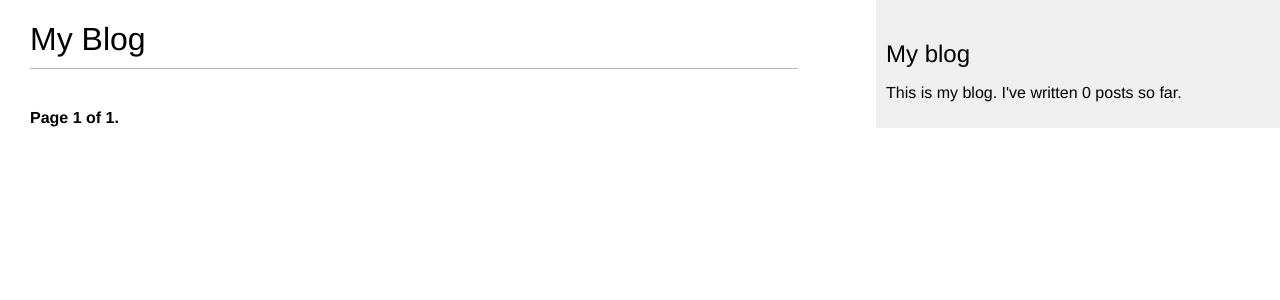
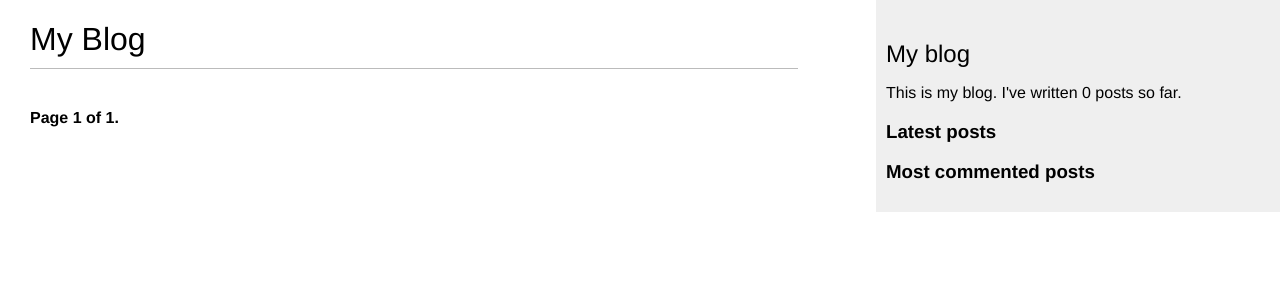
Before and after one commit to piyushpatel2005/Python, a Django app: page /blog/ in a window 1280 px wide. Shown: the top 300 px of the page. Run offline with Django 3.2, Linux system fonts and the light colour scheme; data that the repository does not hold is empty; parts of the project's set-up code (start-up, migrations or seed data) failed here and were passed over.

Commit message:
added inclusive template tag

```diff
--- a/web-programming-harvard/django/personal_site/blog/templates/blog/base.html
+++ b/web-programming-harvard/django/personal_site/blog/templates/blog/base.html
@@ -16,6 +16,17 @@
     <div id="sidebar">
         <h2>My blog</h2>
         <p>This is my blog. I've written {% total_posts %} posts so far.</p>
+        <h3>Latest posts</h3>
+        {% show_latest_posts 3 %}
+        <h3>Most commented posts</h3>
+        {% get_most_commented_posts as most_commented_posts %}
+        <ul>
+            {% for post in most_commented_posts %}
+                <li>
+                    <a href="{{ post.get_absolute_url }}">{{ post.title }}</a>
+                </li>
+            {% endfor %}
+        </ul>
     </div>
   </body>
 </html>
--- /dev/null
+++ b/web-programming-harvard/django/personal_site/blog/templates/blog/post/latest_posts.html
@@ -0,0 +1,7 @@
+<ul>
+    {% for post in latest_posts %}
+        <li>
+            <a href="{{ post.get_absolute_url }}">{{ post.title }}</a>
+        </li>
+    {% endfor %}
+</ul>
--- a/web-programming-harvard/django/personal_site/blog/templatetags/blog_tags.py
+++ b/web-programming-harvard/django/personal_site/blog/templatetags/blog_tags.py
@@ -1,6 +1,8 @@
 from django import template
 from ..models import Post
+from django.db.models import Count
 
+# Create simple tag
 # Each template tags module need to contain variable called `register` to be valid tag library.
 # It is used to register our own template tags and filters.
 register = template.Library()
@@ -12,3 +14,18 @@ def total_posts():
     return Post.published.count()
 
 # To use them make them available in template using {% load %} tag. See base.html
+
+# Create inclusion tag
+@register.inclusion_tag('blog/post/latest_posts.html')
+def show_latest_posts(count=5):
+    latest_posts = Post.published.order_by('-publish')[:count]
+    return {'latest_posts': latest_posts}
+# Thiscan be used as {% show_latest_posts 3 %}
+
+# Create simple tag that stores result in a variable to directly output its value.
+@register.simple_tag
+def get_most_commented_posts(count=5):
+    # return first 5 posts with most comments
+    return Post.published.annotate(
+        total_comments = Count('comments')
+    ).order_by('-total_comments')[:count]
```
Lines whose indentation alone changed are shown as unchanged.
